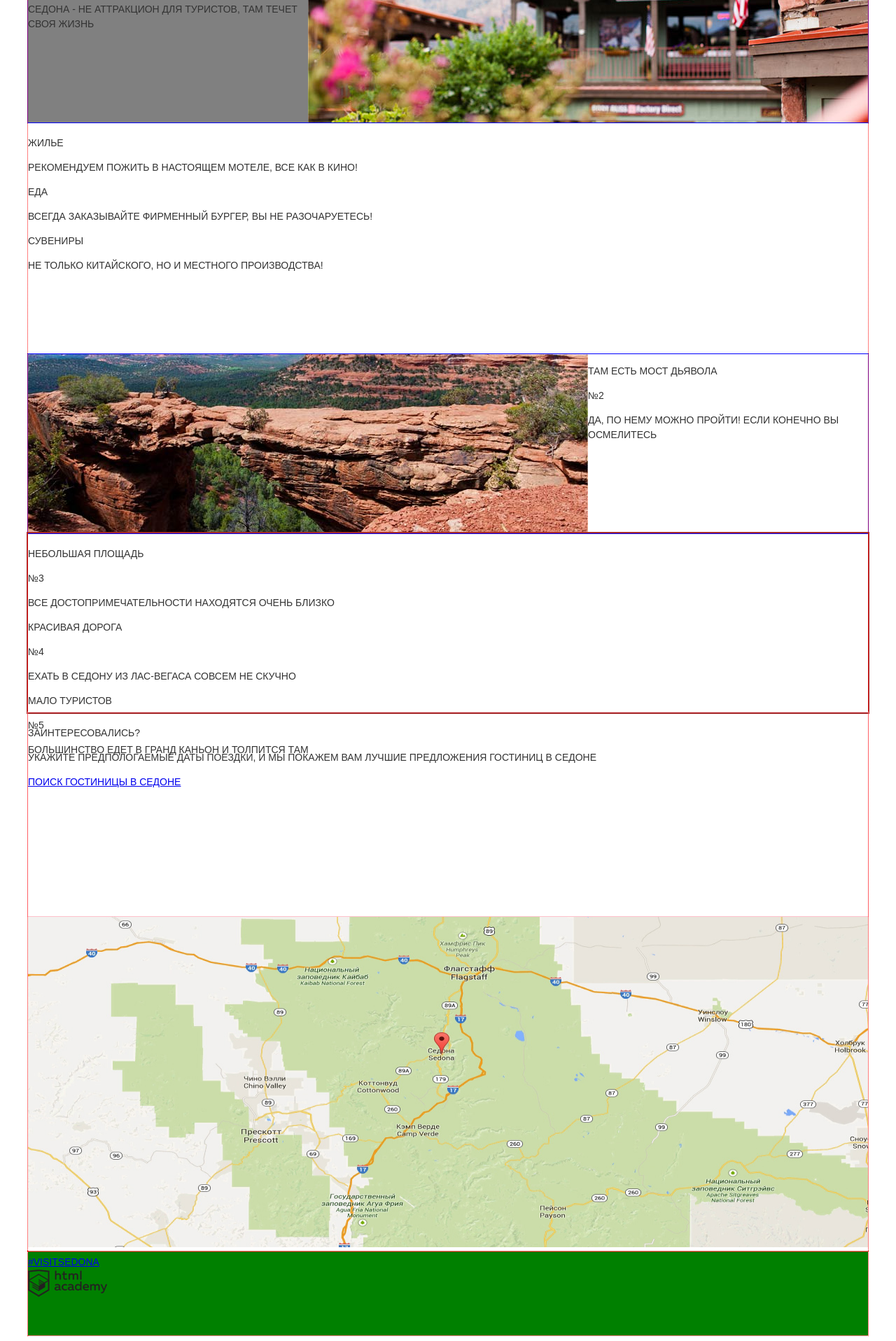
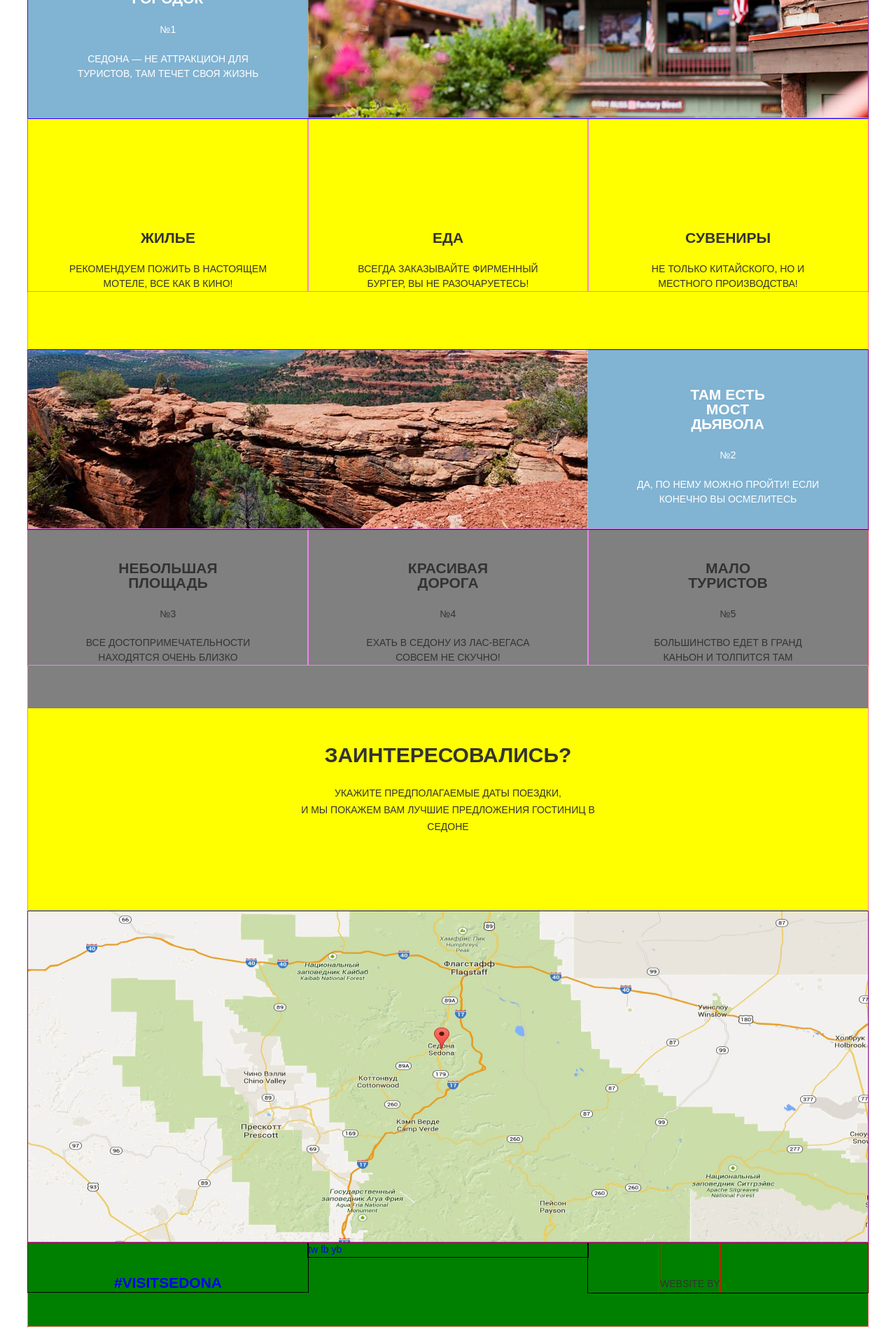
Before and after one commit to Yuri-An/233557-sedona, a plain HTML site: page index.html in a window 1280 px wide. Shown: the part 875-2791 px from the top of the page at 70% size. Drawn offline with Linux system fonts and the light colour scheme.

Commit message:
Правки к сеткам, черновик

```diff
--- a/css/style.css
+++ b/css/style.css
@@ -12,6 +12,14 @@ h2 {
 	font-weight: bold;
 	font-family: "PT sans", "Myriad Pro", sans-serif;
 }
+p,
+h1,
+h2,
+ul,
+li {
+	margin: 0;
+	padding: 0;
+}
 .container {
 	width: 1200px;
 	margin: 0 auto;
@@ -22,8 +30,41 @@ h2 {
 	background-color: green;
 }
 .nav_item {
-	display: inline; /*элементы навигации в одной строке */
+	font-size: 14px;
+	line-height: 26px;
+	color: #333333;
+	font-weight: bold;
+	font-family: "PT Sans", "Myriad Pro", sans-serif;
+	width: 166px; /*239*/
+	min-height: 42px; /* 56*/
+	float: left;
+	outline: 1px solid brown;
+	padding-top: 14px;
+	padding-left: 73px;
 }
+.nav_item:nth-child(3) {
+	float: right;
+	width: 151px; /*239*/
+	padding-left: 88px;
+}
+.nav_item:nth-child(4) {
+	float: right;
+	width: 161px; /*239*/
+	padding-left: 78px;
+}
+li {
+	list-style-type: none; /* Убираем маркеры */
+}
+a {
+	text-decoration: none; /* Отменяем подчеркивание у ссылки */
+}
+.nav_items::after {
+	content: "";
+	display: table;
+	clear: both;
+}
+
+
 
 .welcome_content {
 	height: 508px;
@@ -31,32 +72,72 @@ h2 {
 	background-size: 1200px 508px;
 	outline: 1px solid blue;
 }
+
+
 .promo_content {
-	height: 211px; /*всего 216*/
-	padding-top: 5px; /*иначе блок отталкивается из-за текста в теге <p> =( */
+	min-height: 157px; /*всего 216*/
 	background-color: yellow;
+
+	padding-left: 355px;
+	padding-right: 355px;
+	padding-top: 59px;
+	text-align: center;
 }
+.promo_text {
+	font-size: 14px;
+	line-height: 26px;
+	color: color: #333333;
+	font-family: "PT Sans", "Myriad Pro", sans-serif;
+	margin-top: 27px;
+
+
+}
+
+
+
 .info_photo_content {
-	height: 256px;
+	height: 256px; /* 256 */
 	outline: 1px solid blue;
 }
-
 .info_photo_text {
 	width: 400px;
-	height: 256px;
+	height: 203px; /*256*/
+	color: #ffffff;
+	font-weight: normal;
+	padding-top: 53px;
+	text-align: center;
+	background-color: #81b3d2;
 }
+.info_photo_title {
+	font-size: 21px;
+	color: #ffffff;
+	font-weight: bold;
+	padding-left: 124px;
+	padding-right: 125px;
+}
+.info_photo_text1 {
+	padding-top: 24px;
+}
+.info_photo_text2 {
+	padding-top: 21px;
+	padding-left: 47px;
+	padding-right: 47px;
+}
+
 .info_photo_img {
 	width: 800px;
 	height: 256px;
+	display: block;
 }
 .text_left,
 .img_left {
 	float: left;
-	background-color: grey;
+
 }
 .text_right,
 .img_right {
 	float: right;
+
 }
 /*распорка*/
 .info_photo_content::after {
@@ -64,54 +145,183 @@ h2 {
 	display: table;
 	clear: both;
 }
+
+
+
 .blocks1_content {
-	height: 326px; /*всего высота 331*/
-	padding-top: 5px; /*иначе блок отталкивается из-за текста в теге <p> =( */
+	min-height: 331px; /*всего высота 331*/
+	text-align: center;
+	background-color: yellow;
+}
+.blocks1_item {
+	width: 400px;
+	outline: 1px solid violet;
+	float: left;
+
+}
+.blocks1_title {
+	font-size: 21px;
+	line-height: 21px;
+	font-weight: bold;
+	padding-top: 160px;
 }
 
+.blocks1_text {
+	padding-top: 24px;
+	padding-left: 50px;
+	padding-right: 50px;
+}
+.blocks1_content::after {
+	content: "";
+	display: table;
+	clear: both;
+}
+
+
+
+
+
 .blocks2_content {
-	height: 251px; /*256*/
-	outline: 2px solid brown;
-	padding-top: 5px; /*иначе блок отталкивается из-за текста в теге <p> =( */
+	min-height: 256px; /*256*/
+	text-align: center;
+	background-color: grey;
 }
+.blocks2_item {
+	width: 400px;
+	outline: 1px solid violet;
+	float: left;
+}
+.blocks2_title {
+	padding-top: 45px;
+	font-size: 21px;
+	line-height: 21px;
+	font-weight: bold;
+	padding-left: 120px;
+	padding-right: 120px;
+}
+.blocks2_text1 {
+	padding-top: 24px;
+	padding-left: 50px;
+	padding-right: 50px;
+}
+.blocks2_text2 {
+	padding-top: 20px;
+	padding-left: 70px;
+	padding-right: 70px;
+}
+.blocks2_content::after {
+	content: "";
+	display: table;
+	clear: both;
+}
+
+
+
+
+
+
+
 .offer_content {
-	height: 286px; /*291*/
-	padding-top: 5px; /*иначе блок отталкивается из-за текста в теге <p> =( */
-	outline: 1px solid pink;
+	min-height: 290px; /*291*/
+	background-color: yellow;
+	text-align: center;
+
 }
-.map {
-	height: 473px;
+.offer_title {
+	font-size: 30px;
+	line-height: 24px;
+	font-weight: bold;
+padding-top: 55px;
+
 }
+.offer_text {
+	font-size: 14px;
+	line-height: 24px;
+	padding-top: 30px;
+	padding-left: 380px;
+	padding-right: 380px;
+}
+
+
+.map_content {
+	height: 473px; /*473*/
+	outline: 1px solid blue;
+}
+
+
 .footer_links {
-	height: 115px; /*120*/
-	padding-top: 5px; /*иначе блок отталкивается из-за текста в теге <p> =( */
+	min-height: 120px; /*120*/
 	background-color: green;
+
 }
+.visit_sedona_link,
+.social_links,
+.logo_by_htmlacademy {
+	width: 400px;
+	float: left;
+	outline: 1px solid black;
+
+
+
+}
+.footer_links::after {
+	content: "";
+	display: table;
+	clear: both;
+}
+
+.visit_sedona_link {
+	font-size: 21px;
+	line-height: 26px;
+	font-weight: bold;
+	padding-top: 45px;
+	text-align: center;
+}
+.logo_by_htmlacademy {
+	width:297px; /*400*/
+	padding-left: 103px;
+}
+.website_by,
+.logo_htmlacademy {
+	display: inline-block;
+	outline: 1px solid red;
+}
+.website_by {
+	padding-top: 46px;
+	font-size: 14px;
+	line-height: 26px;
+}
+
+
 .filters {
-	height: 217px;
+	min-height: 217px;
 	background-image: url("../img/filter_background.jpg") ; /*фон*/
 	background-size: 1200px 217px;
+	color: white;
+}
+.filter_title {
+	font-size: 16px;
+	line-height: 21px;
+	font-weight: bold;
+	padding-top: 25px;
 }
 .filters1 {
-	height: 212px; /*217*/
+	min-height: 217px; /*217*/
 	width: 241px;
-	padding-top: 5px; /* временно*/
 	outline: 1px solid pink;
 	float: left;
 	margin-left: 73px;
 }
 .filters2 {
-	height: 212px; /*217*/
+	min-height: 217px; /*217*/
 	width: 274px;
-	padding-top: 5px; /*ыременно*/
 	outline: 1px solid pink;
 	float: left;
 	margin-left: 14px;
 }
 .price_filter {
-	height: 212px; /*217*/
+	min-height: 217px; /*217*/
 	width: 328px;
-	padding-top: 5px; /*временно*/
 	outline: 1px solid pink;
 	float: right;
 	margin-right: 73px;
@@ -121,39 +331,44 @@ h2 {
 	display: table;
 	clear: both;
 }
+
+
 .sort {
-	height: 82px; /*87*/
+	min-height: 87px; /*87*/
 	background-color: gray;
-	padding-top: 5px; /*иначе блок отталкивается из-за текста в теге <p> =( */
+	display: inline-block;
 }
+
+
 .result {
-	height: 151px;
+	min-height: 151px;
 	outline: 1px solid brown;
 }
 .result_capture {
 	width: 135px;
-	height: 90px; /*151*/
+	min-height: 90px; /*151*/
 	padding-top: 30px;
-
 	float: left;
 	margin-left: 73px;
 }
 .result_info {
 	width: 258px;
-	height: 90px;
+	min-height: 95px;
 	margin-left: 30px;
-	margin-top: 30px;
+	margin-top: 25px;
 	float: left;
 	outline: 1px solid green;
 
 }
 .result_rating_stars {
-	width: 111px;
-	height: 90px;
+	width: 109px;
+	min-height: 25px;
 	float: right;
 	margin-right: 73px;
 	margin-top: 30px;
 	outline: 1px solid green;
+	text-align: center;
+	padding-top: 65px;
 }
 .result::after { /*распорка*/
 	content: "";
--- a/index.html
+++ b/index.html
@@ -13,12 +13,12 @@
 					<ul class="nav_items">
 						<li class="nav_item"><a href="#">ИНФОРМАЦИЯ</a></li>
 						<li class="nav_item"><a href="#">ФОТО И ВИДЕО</a></li>
+						<li class="nav_item"><a href="hotels.html">ГОСТИНИЦЫ</a></li>
 						<li class="nav_item"><a href="#">КАРТА ШТАТА</a></li>
-						<li class="nav_item"><a href="hotels.html">ГОСТИНИЦЫ</a></li>
 					</ul>
-					<div class="nav_logo_sedona">
+					<!--<div class="nav_logo_sedona">
 						<img class="logo_img" src="img/sedona_little_logo.png" width="138" height="70" alt="Sedona">
-					</div>
+					</div>-->
 				</nav>
 			</div>
 		</header>
@@ -33,15 +33,15 @@
 				</div>
 
 				<div class="promo_content">
-					<h2 class="promo_title">СЕДОНА-НЕБОЛЬШОЙ ГОРОДОК В АРИЗОНЕ, ЗАСЛУЖИВАЮЩИЙ БОЛЬШЕГО!</h2>
-					<p class="promo_text">РАСМОТРИМ 5 ПРИЧИН, ПО КОТОРЫМ СЕДОНА КРУЧЕ, ЧЕМ ГРАНД-КАНЬОН!</p>
+					<h2 class="promo_title">СЕДОНА — НЕБОЛЬШОЙ ГОРОДОК В АРИЗОНЕ, ЗАСЛУЖИВАЮЩИЙ БОЛЬШЕГО!</h2>
+					<p class="promo_text">РАСCМОТРИМ 5 ПРИЧИН, ПО КОТОРЫМ СЕДОНА КРУЧЕ, ЧЕМ ГРАНД-КАНЬОН!</p>
 				</div>
 
 				<div class="info_photo_content"> <!--небольшой образец для другого блока-->
 					<div class="info_photo_text text_left">
 						<p class="info_photo_title">НАСТОЯЩИЙ ГОРОДОК</p>
 						<p class="info_photo_text1">№1</p>
-						<p class="info_photo_text2">СЕДОНА - НЕ АТТРАКЦИОН ДЛЯ ТУРИСТОВ, ТАМ ТЕЧЕТ СВОЯ ЖИЗНЬ</p>
+						<p class="info_photo_text2">СЕДОНА — НЕ АТТРАКЦИОН ДЛЯ ТУРИСТОВ, ТАМ ТЕЧЕТ СВОЯ ЖИЗНЬ</p>
 					</div>
 					<div class="info_photo_img img_right">
 						<img class="city_img" src="img/city.jpg" width="800px" height="256px" alt="Sedona Citi">
@@ -83,19 +83,19 @@
 					<div class="blocks2_item">
 						<p class="blocks2_title">КРАСИВАЯ ДОРОГА</p>
 						<p class="blocks2_text1">№4</p>
-						<p class="blocks2_text2">ЕХАТЬ В СЕДОНУ ИЗ ЛАС-ВЕГАСА СОВСЕМ НЕ СКУЧНО</p>
+						<p class="blocks2_text2">ЕХАТЬ В СЕДОНУ ИЗ ЛАС-ВЕГАСА СОВСЕМ НЕ СКУЧНО!</p>
 					</div>
 					<div class="blocks2_item">
-						<p class="blocks2_item_title">МАЛО ТУРИСТОВ</p>
-						<p class="blocks2_item_text1">№5</p>
-						<p class="blocks2_item_text2">БОЛЬШИНСТВО ЕДЕТ В ГРАНД КАНЬОН И ТОЛПИТСЯ ТАМ</p>
+						<p class="blocks2_title">МАЛО ТУРИСТОВ</p>
+						<p class="blocks2_text1">№5</p>
+						<p class="blocks2_text2">БОЛЬШИНСТВО ЕДЕТ В ГРАНД КАНЬОН И ТОЛПИТСЯ ТАМ</p>
 					</div>
 				</div>
 
 				<div class="offer_content">
 					<p class="offer_title">ЗАИНТЕРЕСОВАЛИСЬ?</p>
-					<p class="offer_text">УКАЖИТЕ ПРЕДПОЛОГАЕМЫЕ ДАТЫ ПОЕЗДКИ, И МЫ ПОКАЖЕМ ВАМ ЛУЧШИЕ ПРЕДЛОЖЕНИЯ ГОСТИНИЦ В СЕДОНЕ</p>
-				 	<a class="search_hotels" href="#">ПОИСК ГОСТИНИЦЫ В СЕДОНЕ</a>
+					<p class="offer_text">УКАЖИТЕ ПРЕДПОЛАГАЕМЫЕ ДАТЫ ПОЕЗДКИ,<br> И МЫ ПОКАЖЕМ ВАМ ЛУЧШИЕ ПРЕДЛОЖЕНИЯ ГОСТИНИЦ В СЕДОНЕ</p>
+				 	<!--<a class="search_hotels" href="#">ПОИСК ГОСТИНИЦЫ В СЕДОНЕ</a>-->
 				</div>
 
 				<div class="map_content">
@@ -150,12 +150,13 @@
 						<a class="visit_sedona" href="#">#VISITSEDONA</a>
 					</div>
 					<div class="social_links">
-						<a class="social_twitter" href="#"></a>
-						<a class="social_facebook" href="#"></a>
-						<a class="social_youtube" href="#"></a>
+						<a class="social_twitter" href="#">tw</a>
+						<a class="social_facebook" href="#">fb</a>
+						<a class="social_youtube" href="#">yb</a>
 					</div>
 					<div class="logo_by_htmlacademy">
-						<a class="logo_htmlacademy" href="#"><img class="htmlacademy_img" src="img/logo_htmlacademy.png" width="113px" height="39px" alt="HTML Academy"></a>
+						<p class="website_by">WEBSITE BY</p>
+						<!--<a class="logo_htmlacademy" href="#"><img class="htmlacademy_img" src="img/logo_htmlacademy.png" width="113px" height="39px" alt="HTML Academy"></a>-->
 					</div>
 				</div>
 			</div>
```
Also changed, not shown: hotels.html (+15 -14 lines).
